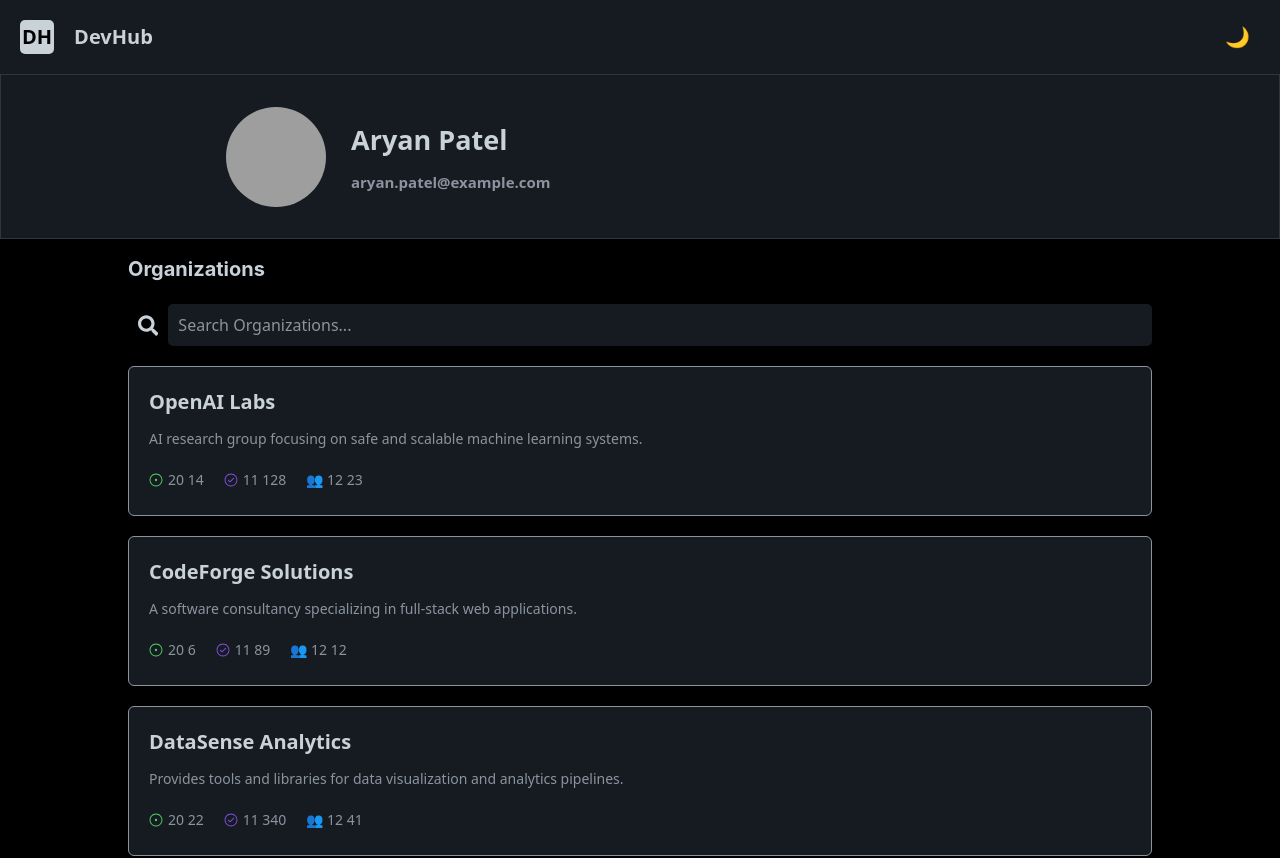
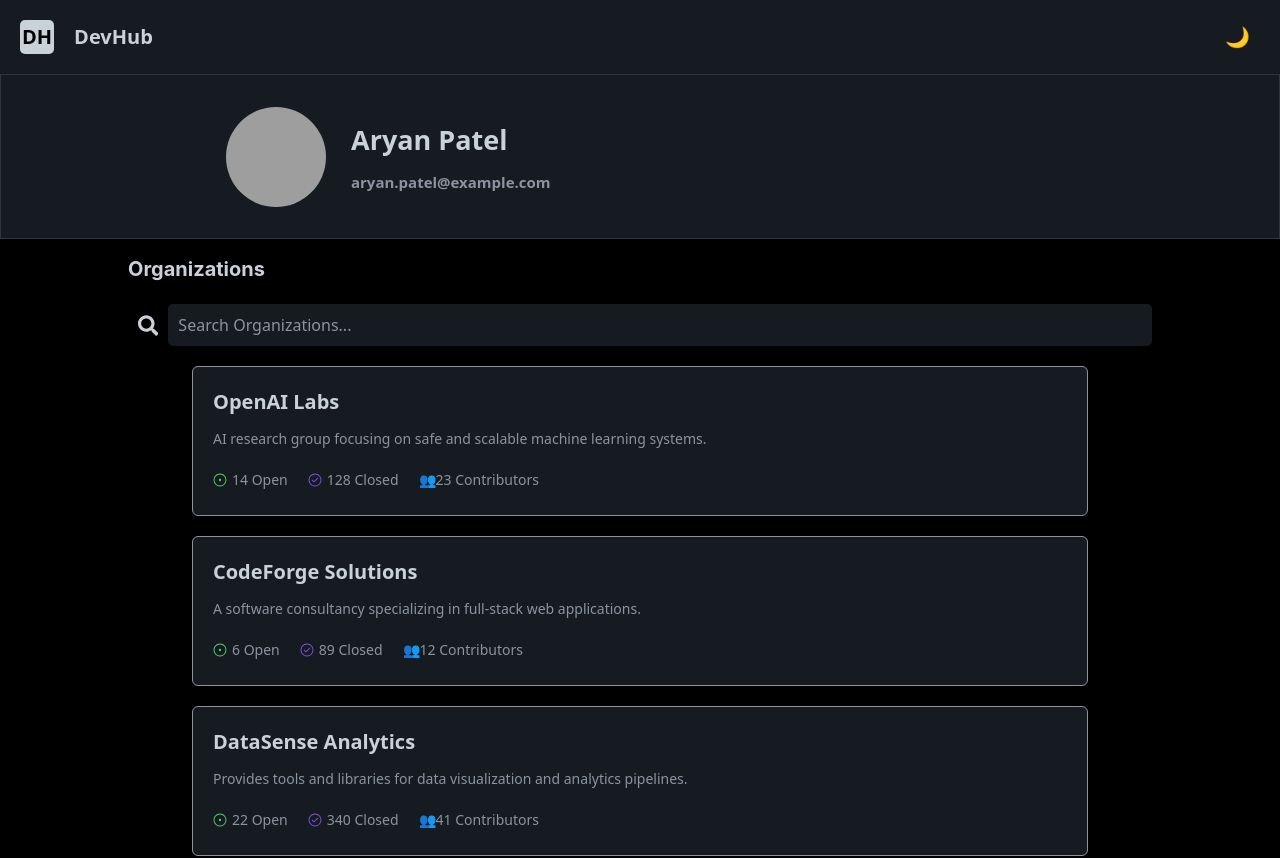
Before and after one commit to ARYANPATEL-BIT/Issue-Scout, a React (Vite) app: page /organization in a window 1280 px wide. Shown: the top 858 px of the page. Built offline with nearby package versions, Linux system fonts and the light colour scheme; grey boxes are pictures that could not be loaded.

Commit message:
Feat-Created Routes and made a page for organization

```diff
--- a/package.json
+++ b/package.json
@@ -13,7 +13,8 @@
     "@tailwindcss/vite": "^4.1.17",
     "react": "^19.2.0",
     "react-dom": "^19.2.0",
-    "react-icons": "^5.5.0"
+    "react-icons": "^5.5.0",
+    "react-router-dom": "^7.9.6"
   },
   "devDependencies": {
     "@eslint/js": "^9.39.1",
--- a/src/App.jsx
+++ b/src/App.jsx
@@ -1,18 +1,16 @@
-import { useState } from 'react'
+import { BrowserRouter as Router, Routes, Route, Navigate } from 'react-router-dom'
 import './App.css'
-import Profile from './Component/Profile'
-import Navbar  from './Component/Navbar'
-import Search from './Component/Search'
+import Organizations from './pages/Organizations'
 
 function App() {
   return(
-    <div>
-      <Navbar />
+    <Router>
+      <Routes>
+        <Route path="/" element={<Navigate to="/organization" />} />
 
-      <Profile />
-
-      <Search />
-    </div>
+        <Route path='/organization' element={<Organizations />}></Route>
+      </Routes>
+    </Router>
   )
 }
 
--- a/src/Component/Card.css
+++ b/src/Component/Card.css
@@ -1,7 +1,7 @@
 .org-container{
     display:flex;
-    margin-left: 10vw;
-    margin-right: 10vw;
+    margin-left: 15vw;
+    margin-right: 15vw;
     margin-bottom: 20px;
 }
 
@@ -13,7 +13,7 @@
     border: 1px solid #8b949e;
     border-radius: 6px;
     height: 150px;
-    width: 80vw;
+    width: 70vw;
 }
 
 .organization-list .org-name{
--- a/src/Component/Card.jsx
+++ b/src/Component/Card.jsx
@@ -9,9 +9,9 @@
                 <h1 className="org-name">{ organizationName }</h1>
                 <p className="org-details">{ description }</p>
                 <div className="issue-details">
-                    <span className="open-issue"><GoIssueOpened color="#56d364" />20 { openIssues }</span>
-                    <span className="close-issue"><GoIssueClosed color="#8250df" />11 { closedIssues }</span>
-                    <span className="contributors">👥 12 { contributors }</span>
+                    <span className="open-issue"><GoIssueOpened color="#56d364" />{ openIssues } Open</span>
+                    <span className="close-issue"><GoIssueClosed color="#8250df" />{ closedIssues } Closed</span>
+                    <span className="contributors">👥{ contributors } Contributors</span>
                 </div>
             </div>
         </div>
--- a/src/Component/Search.jsx
+++ b/src/Component/Search.jsx
@@ -27,6 +27,7 @@
             <div>
                 {filterData.map((org) => (
                     <Card
+                        key={org.organizationName}
                         organizationName ={org.organizationName}
                         description = {org.description}
                         openIssues = {org.openIssues}
--- /dev/null
+++ b/src/pages/Organizations.jsx
@@ -0,0 +1,20 @@
+import { useState } from 'react'
+import '../App.css'
+import Profile from '../Component/Profile'
+import Navbar  from '../Component/Navbar'
+import Search from '../Component/Search'
+
+
+function Organizations() {
+  return(
+    <div>
+      <Navbar />
+
+      <Profile />
+
+      <Search />
+    </div>
+  )
+}
+
+export default Organizations
```
Also changed, not shown: src/pages/Dashboard.jsx (deleted), 1 other file (tests, documents, lock files or other folders).
